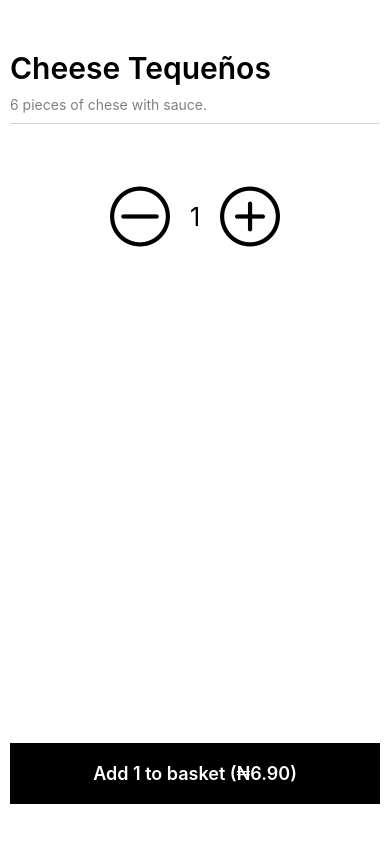
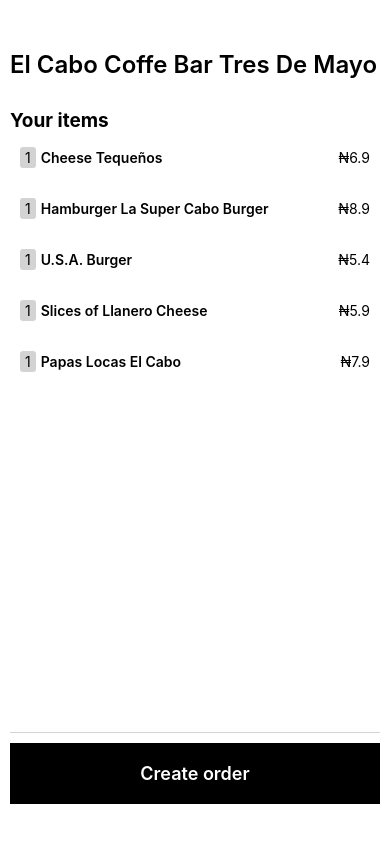
Before and after one commit to preciousimo/UberEats, a React Native app: screen / in a window 390 px wide. Built offline with nearby package versions, Linux system fonts and the light colour scheme.

Commit message:
Basket screen

```diff
--- a/App.js
+++ b/App.js
@@ -3,6 +3,7 @@
 import HomeScreen from "./src/screens/HomeScreen";
 import RestaurantDetailsScreen from "./src/screens/RestaurantDetailsScreen";
 import DishDetailsScreen from "./src/screens/DishDetailsScreen";
+import Basket from "./src/screens/Basket";
 
 
 export default function App() {
@@ -10,7 +11,8 @@
     <View style={styles.container}>
       {/* <RestaurantDetailsScreen /> */}
       {/* <HomeScreen /> */}
-      <DishDetailsScreen />
+      {/* <DishDetailsScreen /> */}
+      <Basket />
       <StatusBar style="light" />
     </View>
   );
--- /dev/null
+++ b/src/screens/Basket/index.js
@@ -0,0 +1,104 @@
+import { useState } from "react";
+import { View, Text, StyleSheet, FlatList } from "react-native";
+import { AntDesign } from "@expo/vector-icons";
+
+import restaurants from "../../../assets/data/restaurants.json";
+const restaurant = restaurants[0];
+
+const BasketDishItem = ({ basketDish }) => {
+  return (
+    <View style={styles.row}>
+      <View style={styles.quantityContainer}>
+        <Text>1</Text>
+      </View>
+      <Text style={styles.namee}>{basketDish.name}</Text>
+      <Text style={styles.text}>₦{basketDish.price}</Text>
+    </View>
+  );
+};
+
+const Basket = () => {
+  const [quantity, setQuantity] = useState(1);
+
+  return (
+    <View style={styles.page}>
+      <Text style={styles.name}>{restaurant.name}</Text>
+
+      <Text style={styles.item}>Your items</Text>
+
+      <FlatList
+        data={restaurant.dishes}
+        renderItem={({ item }) => <BasketDishItem basketDish={item} />}
+      />
+
+      <View style={styles.seperator} />
+
+      <View style={styles.button}>
+        <Text style={styles.buttonText}>Create order</Text>
+      </View>
+    </View>
+  );
+};
+
+const styles = StyleSheet.create({
+  page: {
+    flex: 1,
+    width: "100%",
+    paddingVertical: 40, //temporary fix
+    padding: 10,
+  },
+  name: {
+    fontSize: 24,
+    fontWeight: "600",
+    marginVertical: 10,
+  },
+  namee: {
+    fontWeight: "600",
+  },
+  description: {
+    color: "gray",
+  },
+  seperator: {
+    height: 1,
+    backgroundColor: "lightgrey",
+    marginVertical: 10,
+  },
+  row: {
+    flexDirection: "row",
+    alignItems: "center",
+    marginVertical: 15,
+    paddingHorizontal: 10,
+  },
+  text: {
+    marginLeft: "auto",
+  },
+  quantity: {
+    fontSize: 25,
+    marginHorizontal: 20,
+  },
+  button: {
+    backgroundColor: "black",
+    marginTop: "auto",
+    padding: 20,
+    alignItems: "center",
+  },
+  buttonText: {
+    color: "white",
+    fontWeight: "600",
+    fontSize: 18,
+  },
+  quantityContainer: {
+    backgroundColor: "lightgray",
+    paddingHorizontal: 5,
+    paddingVertical: 2,
+    marginRight: 5,
+    borderRadius: 3,
+  },
+  item: {
+    fontWeight: "bold",
+    marginTop: 20,
+    fontSize: 19
+  },
+});
+
+export default Basket;
--- a/src/screens/DishDetailsScreen/index.js
+++ b/src/screens/DishDetailsScreen/index.js
@@ -20,7 +20,7 @@
 
   const getTotal = () => {
     return (dish.price * quantity).toFixed(2);
-  }
+  };
 
   return (
     <View style={styles.page}>
@@ -45,9 +45,10 @@
       </View>
 
       <View style={styles.button}>
-        <Text style={styles.buttonText}>Add {quantity} to basket (₦{getTotal()})</Text>
+        <Text style={styles.buttonText}>
+          Add {quantity} to basket . (₦{getTotal()})
+        </Text>
       </View>
-
     </View>
   );
 };
```
